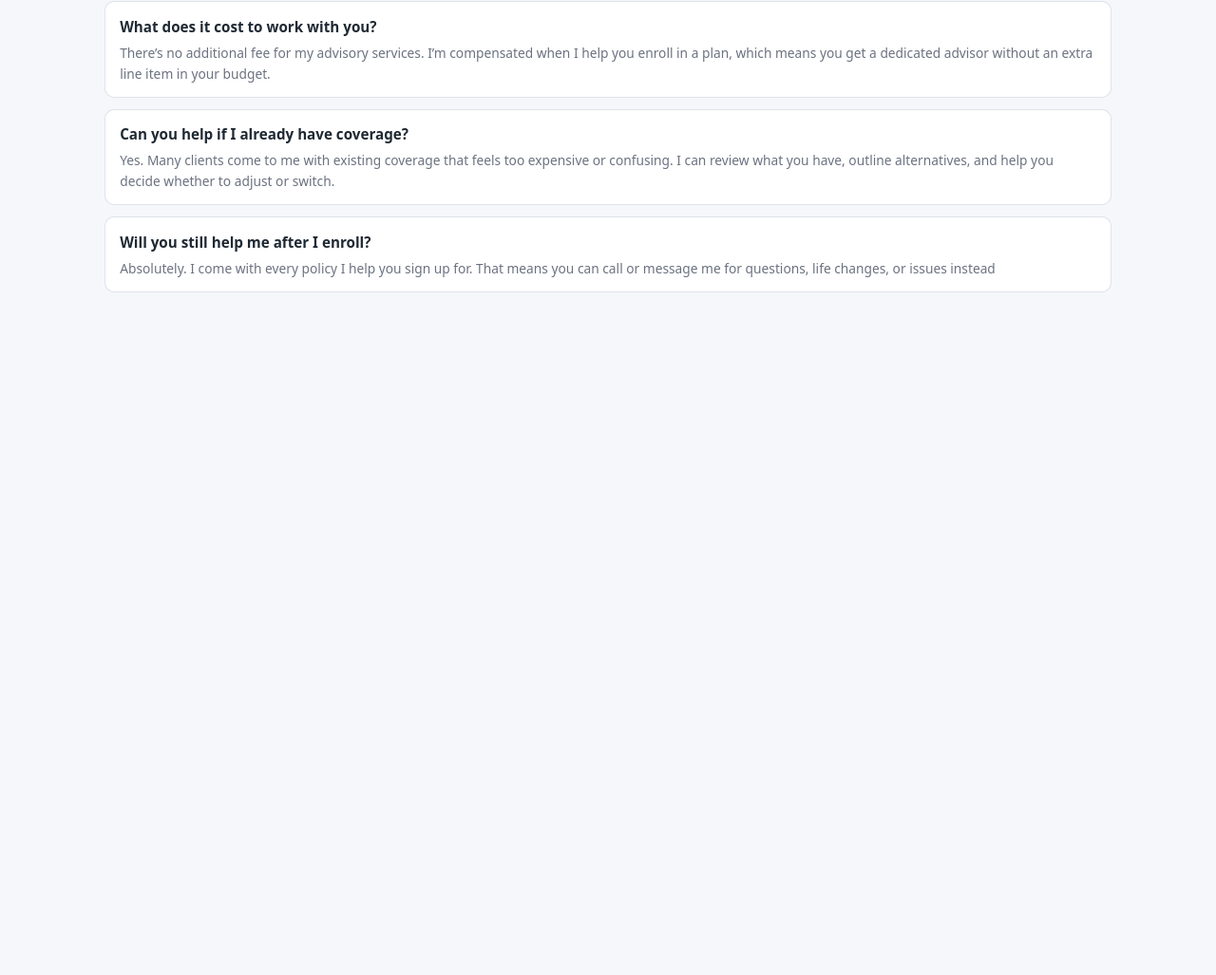
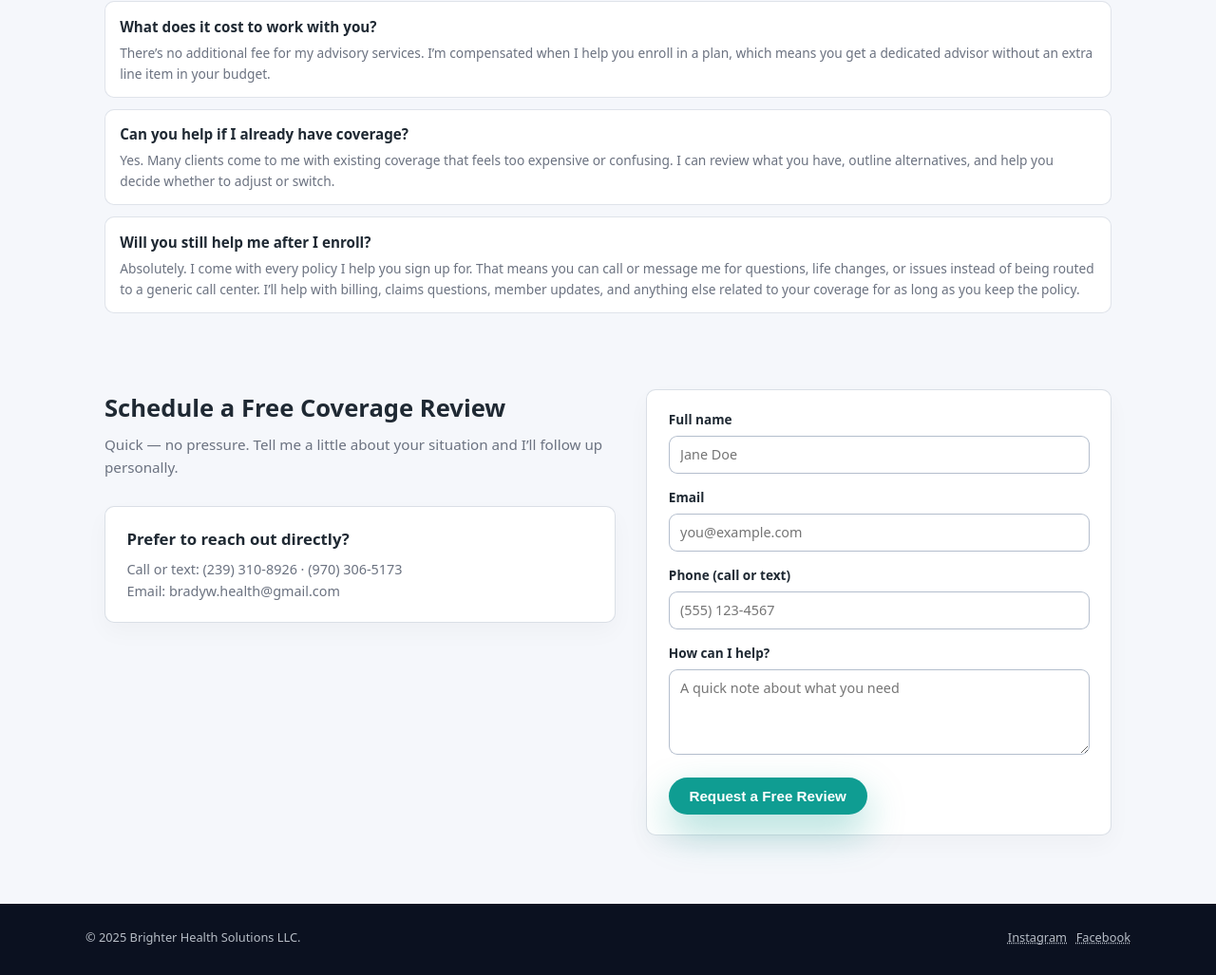
Before and after one commit to bradywhealth-lab/brighter-health-site, a plain HTML site: page index.html in a window 1280 px wide. Shown: the part 2583-3610 px from the top of the page at 95% size. Before the commit the page ends 2931 px from the top, so only its background shows below. Drawn offline with Linux system fonts and the light colour scheme.

Commit message:
chore: fix index.html — complete FAQ, add contact form, footer, and form AJAX handling

```diff
--- a/index.html
+++ b/index.html
@@ -907,4 +907,112 @@
           <div class="faq-q">Will you still help me after I enroll?</div>
           <div class="faq-a">
             Absolutely. I come with every policy I help you sign up for. That means you can call or
-            message me for questions, life changes, or issues instead
+            message me for questions, life changes, or issues instead of being routed to a generic
+            call center. I’ll help with billing, claims questions, member updates, and anything else
+            related to your coverage for as long as you keep the policy.
+          </div>
+        </div>
+
+      </div>
+    </section>
+
+    <!-- CONTACT -->
+    <section class="section" id="contact">
+      <div class="two-col">
+        <div>
+          <h2 class="section-title">Schedule a Free Coverage Review</h2>
+          <p class="section-subtitle">Quick — no pressure. Tell me a little about your situation and I’ll follow up personally.</p>
+          <div class="card">
+            <h3>Prefer to reach out directly?</h3>
+            <p class="helper">Call or text: <a href="tel:+12393108926">(239) 310-8926</a> · <a href="tel:+19703065173">(970) 306-5173</a></p>
+            <p class="helper">Email: <a href="mailto:bradyw.health@gmail.com">bradyw.health@gmail.com</a></p>
+          </div>
+        </div>
+
+        <div class="card">
+          <form action="https://formspree.io/f/mgvgleje" method="POST" data-formspree="true" data-success-message="Thanks! I’ve received your request and will follow up with options.">
+            <div class="field-group">
+              <label for="name">Full name</label>
+              <input id="name" name="name" type="text" placeholder="Jane Doe" required />
+            </div>
+
+            <div class="field-group">
+              <label for="email">Email</label>
+              <input id="email" name="email" type="email" placeholder="you@example.com" required />
+            </div>
+
+            <div class="field-group">
+              <label for="phone">Phone (call or text)</label>
+              <input id="phone" name="phone" type="tel" placeholder="(555) 123-4567" required />
+            </div>
+
+            <div class="field-group">
+              <label for="message">How can I help?</label>
+              <textarea id="message" name="message" placeholder="A quick note about what you need"></textarea>
+            </div>
+
+            <input type="hidden" name="source" value="Website - Contact Form" />
+
+            <div style="margin-top:0.6rem;">
+              <button type="submit" class="btn btn-primary">Request a Free Review</button>
+            </div>
+          </form>
+        </div>
+      </div>
+    </section>
+
+  </main>
+
+  <footer>
+    <div class="footer-inner">
+      <div>© <span id="year"></span> Brighter Health Solutions LLC.</div>
+      <div class="footer-social">
+        <a href="https://www.instagram.com/healthwithbrady" target="_blank" rel="noopener">Instagram</a>
+        <a href="https://www.facebook.com/brighterhealthsolutions" target="_blank" rel="noopener">Facebook</a>
+      </div>
+    </div>
+  </footer>
+
+  <div class="toast" id="form-toast"></div>
+
+  <script>
+    // Set current year in footer
+    var yearEl = document.getElementById('year');
+    if (yearEl) yearEl.textContent = new Date().getFullYear();
+
+    // Simple toast function
+    function showToast(message, isError) {
+      var toast = document.getElementById('form-toast');
+      if (!toast) return;
+      toast.textContent = message;
+      toast.classList.remove('error');
+      if (isError) toast.classList.add('error');
+      toast.classList.add('show');
+      setTimeout(function () { toast.classList.remove('show'); }, 4000);
+    }
+
+    // Attach Formspree AJAX handler to any form marked with data-formspree
+    var forms = document.querySelectorAll('form[data-formspree="true"]');
+    forms.forEach(function (form) {
+      form.addEventListener('submit', function (e) {
+        e.preventDefault();
+        var submitButton = form.querySelector('button[type="submit"]');
+        var originalText = submitButton ? submitButton.textContent : '';
+        if (submitButton) { submitButton.disabled = true; submitButton.textContent = 'Sending...'; }
+
+        fetch(form.action, {
+          method: form.method || 'POST',
+          body: new FormData(form),
+          headers: { 'Accept': 'application/json' }
+        }).then(function (response) {
+          if (submitButton) { submitButton.disabled = false; submitButton.textContent = originalText; }
+          if (response.ok) { var successMessage = form.getAttribute('data-success-message') || 'Thanks!'; showToast(successMessage, false); form.reset(); }
+          else { showToast('Something went wrong. Please try again or contact me directly.', true); }
+        }).catch(function () { if (submitButton) { submitButton.disabled = false; submitButton.textContent = originalText; } showToast('Network error. Please try again or reach out by phone/email.', true); });
+      });
+    });
+  </script>
+
+</div>
+</body>
+</html>
```
Also changed, not shown: README.md.
